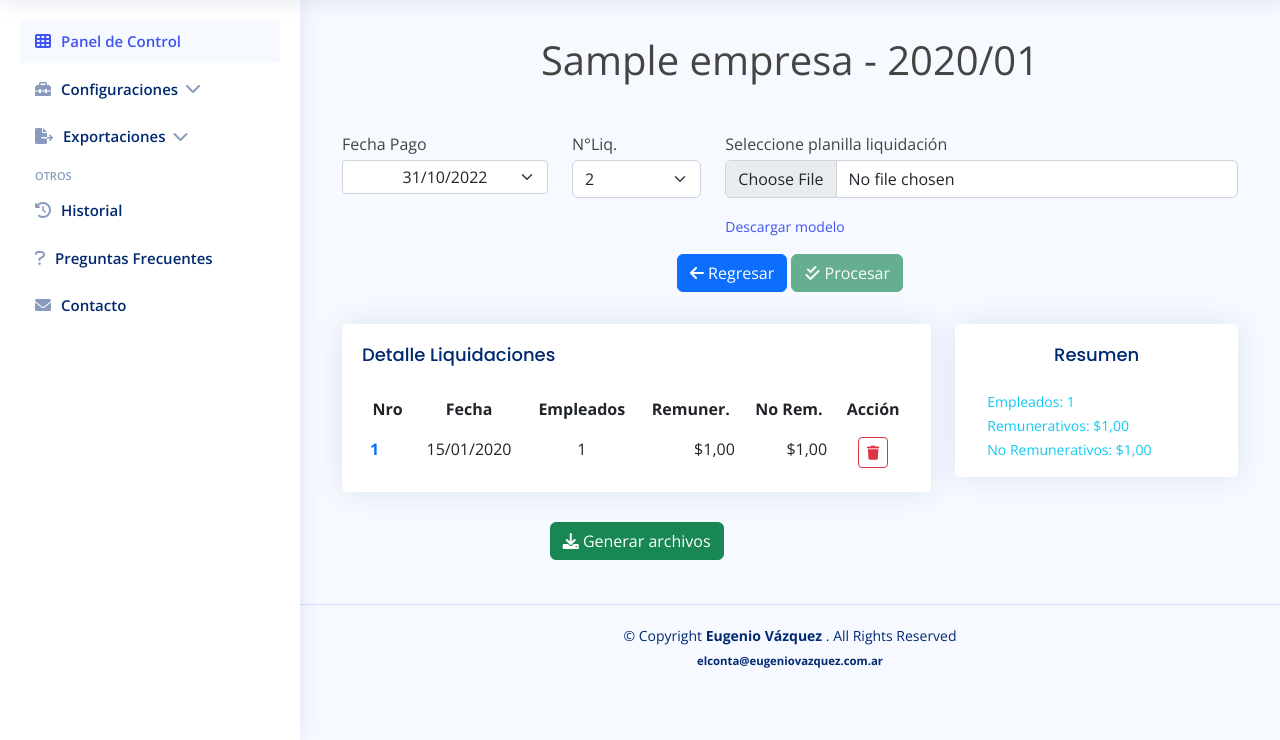
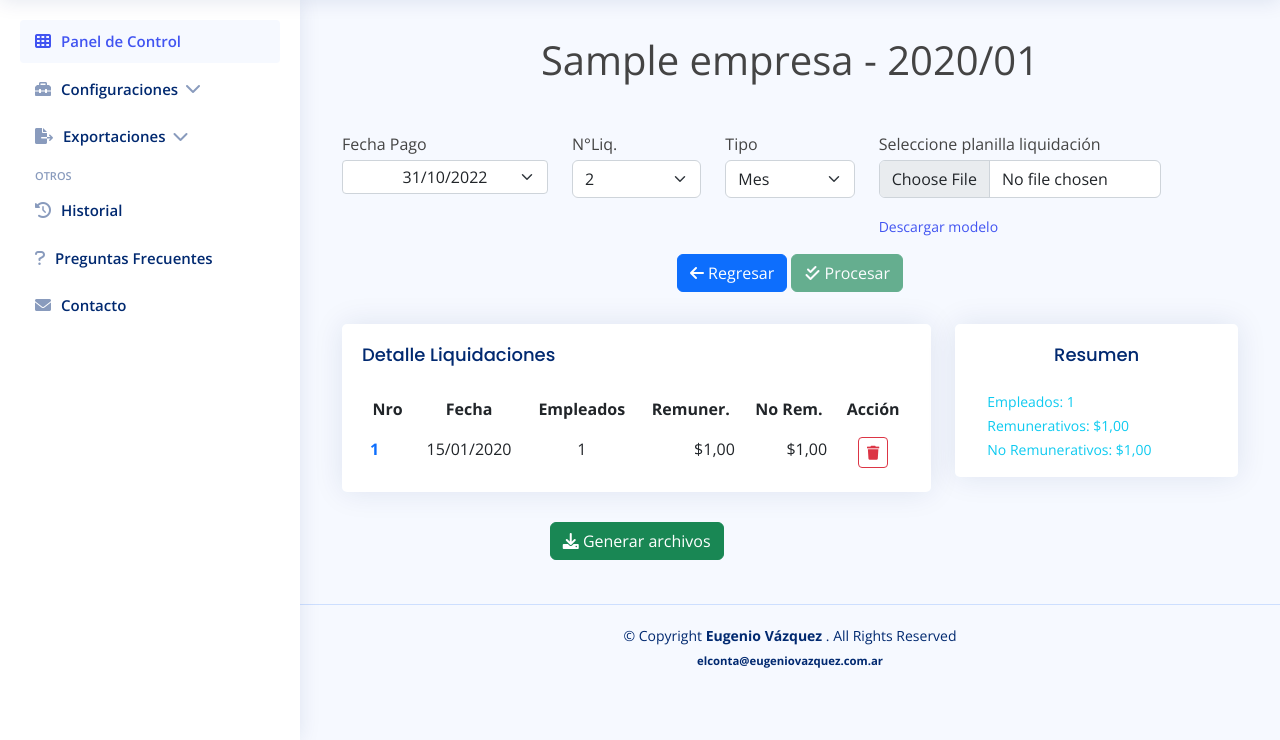
Before and after one commit to lugezz/libro_sueldos_digital, a Django app: page /export-lsd/advanced/liqs/1 in a window 1280 px wide. Shown: the part 60-800 px from the top of the page. Run offline with Django 4.2, Linux system fonts and the light colour scheme; a user stored in the database is signed in; tables that the repository leaves empty hold one stand-in row (values such as "Sample post"); some libraries are stand-ins or nearby versions.

Commit message:
Tipo de Liquidaciones

```diff
--- a/export_lsd/forms.py
+++ b/export_lsd/forms.py
@@ -177,7 +177,7 @@ class LiquidacionForm(ModelForm):
     class Meta:
         model = Liquidacion
 
-        fields = ['payday', 'nroLiq', 'xlsx_liq']
+        fields = ['payday', 'nroLiq', 'tipo_liq', 'xlsx_liq']
 
         widgets = {
             'nroLiq': Select(
@@ -185,4 +185,9 @@ class LiquidacionForm(ModelForm):
                     'class': "form-select mb-3"
                 }
             ),
+            'tipo_liq': Select(
+                attrs={
+                    'class': "form-select mb-3"
+                }
+            ),
         }
--- a/export_lsd/models.py
+++ b/export_lsd/models.py
@@ -23,6 +23,13 @@ TIPO_NR = [
     ('0', 'Sólo NR'),
     ('1', 'Base Sindicato'),
     ('2', 'Base Sindicato y Obra Social')
+]
+
+TIPO_LIQ = [
+    ('M', 'Mes'),
+    ('Q', 'Quincena'),
+    ('D', 'Días'),
+    ('H', 'Horas')
 ]
 
 
@@ -162,6 +169,7 @@ class Liquidacion(models.Model):
     employees = models.PositiveSmallIntegerField(default=0)
     remunerativos = models.FloatField(default=0.0)
     no_remunerativos = models.FloatField(default=0.0)
+    tipo_liq = models.CharField(max_length=1, choices=TIPO_LIQ, default='M', verbose_name='Tipo Liq.')
     created = models.DateTimeField(auto_now_add=True)
     updated = models.DateTimeField(auto_now=True)
 
--- a/export_lsd/templates/export_lsd/delete.html
+++ b/export_lsd/templates/export_lsd/delete.html
@@ -27,7 +27,7 @@
                 {% endif %}
                 <div class="alert alert-danger alert-dismissible">
                     <h5><i class="icon fas fa-ban"></i> Notificación!</h5>
-                    ¿Estas seguro de eliminar el registro nro {{ object.id }}?
+                    ¿Estas seguro de eliminar el registro <b>{{ object }}</b>?
                 </div>
             </div>
             <div class="card-footer">
--- a/export_lsd/templates/export_lsd/export/advanced_liqs.html
+++ b/export_lsd/templates/export_lsd/export/advanced_liqs.html
@@ -37,7 +37,12 @@
             {{ form.nroLiq }}
         </div>
 
-        <div class="col-7">
+        <div class="col-2">
+            <p class="mb-1">Tipo</p>
+            {{ form.tipo_liq }}
+        </div>
+
+        <div class="col-4">
             <p class="mb-1">Seleccione planilla liquidación</p>
             {{ form.xlsx_liq}}
             <a href="{% static 'other/Import_Liquidacion.xlsx' %}">
--- a/export_lsd/views.py
+++ b/export_lsd/views.py
@@ -504,6 +504,7 @@ def advanced_export_liqs(request, pk: int):
         else:
             df_liq = pd.read_excel(request.FILES['xlsx_liq'])
             nro_liq = request.POST['nroLiq']
+            tipo_liq = request.POST['tipo_liq']
             payday = datetime.datetime.strptime(request.POST['payday'], '%d/%m/%Y')
 
             # Validación 1 - Titulos
@@ -525,7 +526,7 @@ def advanced_export_liqs(request, pk: int):
                 return redirect(reverse_lazy('export_lsd:empleado_list'))
 
             # Procesar la Liquidación
-            result = process_liquidacion(pk, nro_liq, payday, df_liq)
+            result = process_liquidacion(pk, nro_liq, payday, df_liq, tipo_liq)
             context['empleados'] = result.get('empleados', 0)
             context['remunerativos'] = result.get('remunerativos', 0)
             context['no_remunerativos'] = result.get('no_remunerativos', 0)
```
Also changed, not shown: export_lsd/tools/export_advanced_txt.py (+12 -9 lines), export_lsd/migrations/0033_liquidacion_tipo_liq.py (added).
